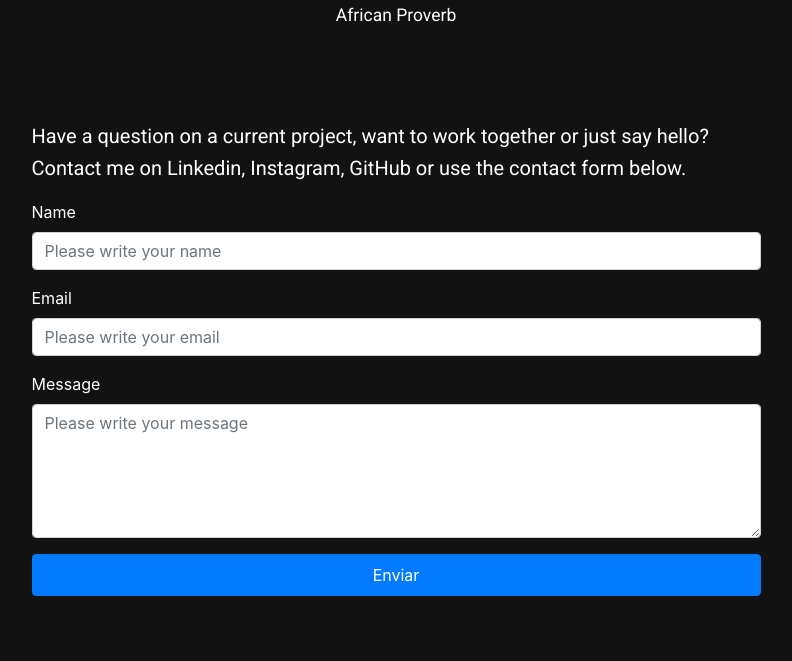
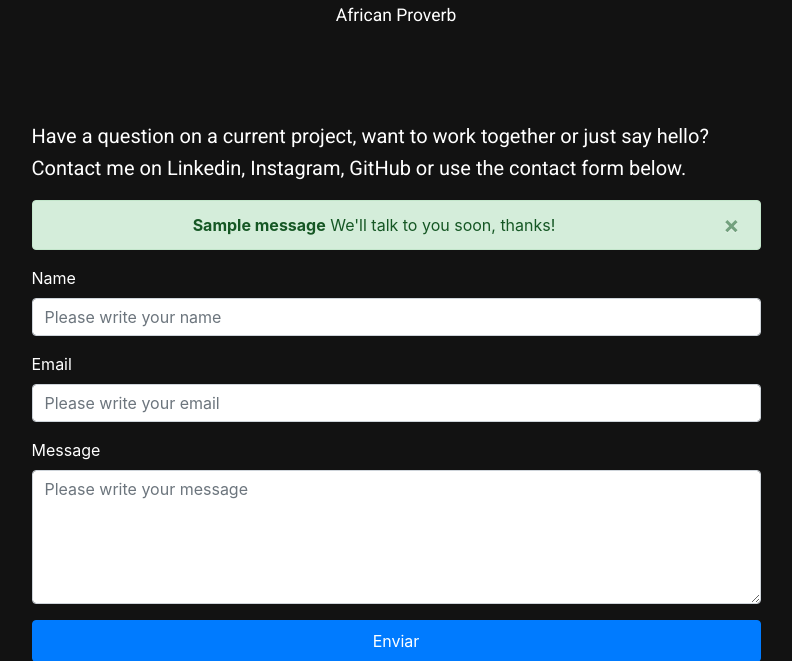
Before and after one commit to ruizdiazever/portfolio, a Django app: page /contact/ in a window 1280 px wide. Shown: the part 300-961 px from the top of the page, without its empty margins (244-1036 px from the left). Run offline with Django 3.2, Linux system fonts and the light colour scheme; tables that the repository leaves empty hold one stand-in row (values such as "Sample post"); one stand-in notice (Sample message) is shown; parts of the project's set-up code (start-up, migrations or seed data) failed here and were passed over; some libraries are stand-ins or nearby versions.

Commit message:
Contact app now is better. Add 'The messages framework' by Django

```diff
--- a/contact/templates/contact/contact.html
+++ b/contact/templates/contact/contact.html
@@ -20,11 +20,7 @@
                 <div class="col-xl-9 col-lg-10 mx-auto">
                     <div class="bg-faded rounded p-5">
                         <p class="text-white">Have a question on a current project, want to work together or just say hello? Contact me on Linkedin, Instagram, GitHub or use the contact form below.</p>
-
-                        {% if 'ok' in request.GET %}
-                        <p style="color: #03DAC6;"><b>Your message has been sent successfully!</b></p>
-                        {% endif %}
-
+                        {% include 'contact/messages.html' %}
                         <form action="" method="POST">
                             {% csrf_token %}
 
--- /dev/null
+++ b/contact/templates/contact/messages.html
@@ -0,0 +1,20 @@
+<!-- Subtemplate -->
+{% for message in messages %}
+    {% if message.tags == 'success' %}
+        <div class="alert alert-success alert-dismissible text-center fade show" role="alert">
+            <button type="button" class="close" data-dismiss="alert" aria-label="Close">&times;</button>
+            <strong>{{ message }}</strong> We'll talk to you soon, thanks!
+            <div class="icon hidden-xs">
+                <i class="fa fa-check-circle"></i>
+            </div>
+        </div>
+    {% elif message.tags == 'danger' %}
+        <div class="alert alert-danger alert-dismissible text-center fade show" role="alert">
+            <button type="button" class="close" data-dismiss="alert" aria-label="Close">&times;</button>
+            <strong>{{ message }}</strong> ...intente nuevamente.
+            <div class="icon hidden-xs">
+                <i class="fa fa-times-circle"></i>
+            </div>
+        </div>
+    {% endif %}
+{% endfor %}
--- a/contact/views.py
+++ b/contact/views.py
@@ -2,6 +2,7 @@ from django.shortcuts import render, redirect
 from .forms import ContactForm
 from django.urls import reverse
 from django.core.mail import EmailMessage
+from django.contrib import messages
 
 def contact(request):
     contact_form = ContactForm()
@@ -23,11 +24,14 @@ def contact(request):
 
             try:
                 email.send()
+                messages.success(request, 'Message send.')
                 return redirect(reverse('contact',)+'?ok')
             except Exception as e:
                 print("Error")
                 print(type(e).__name__)
                 a = type(e).__name__
+                messages.error(request, 'Rayos, algo se rompio.')
                 return redirect(reverse('contact',)+'?fail'+"/"+a)
 
+
     return render(request, "contact/contact.html", {'formulario':contact_form})
```
